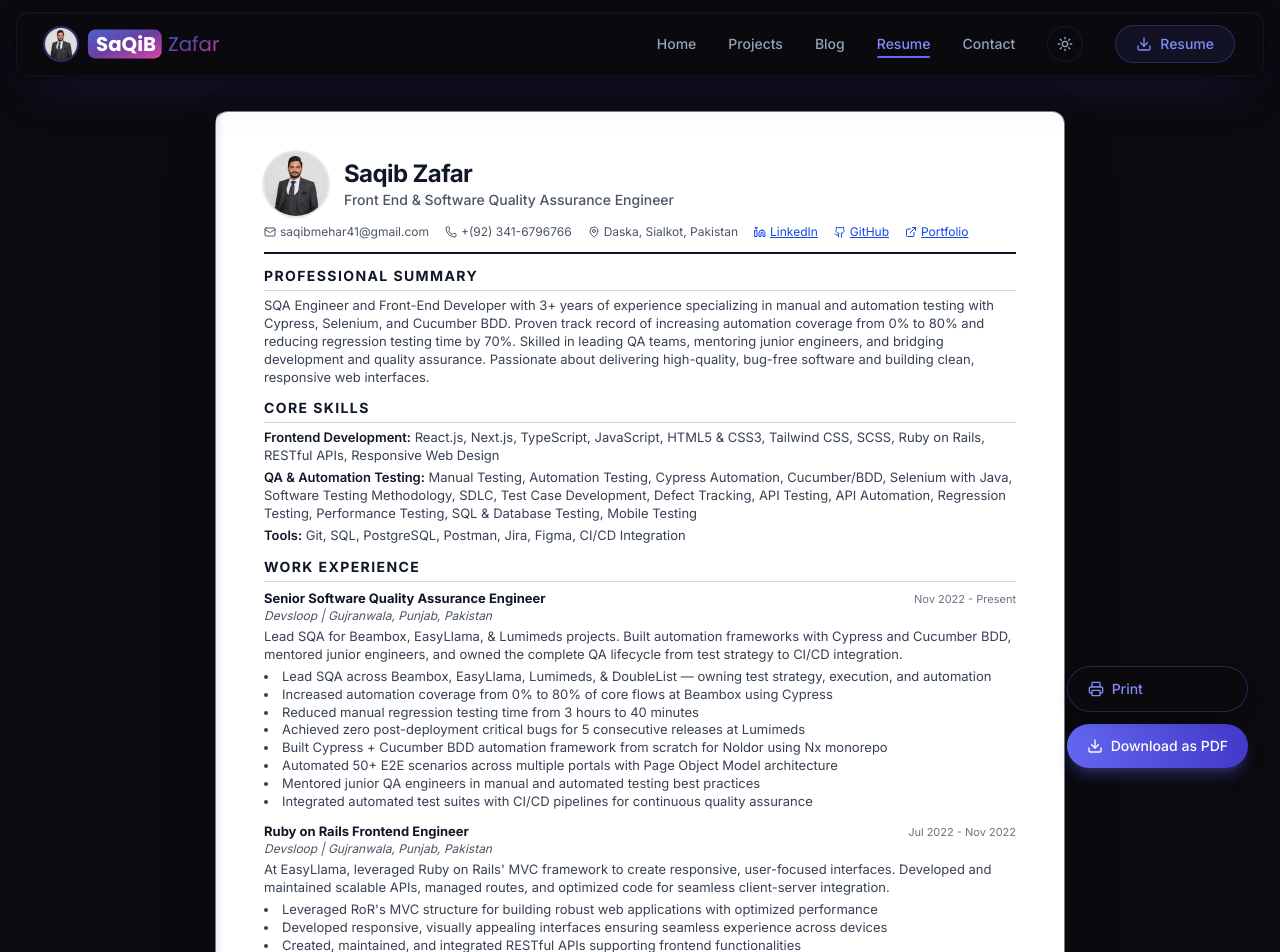
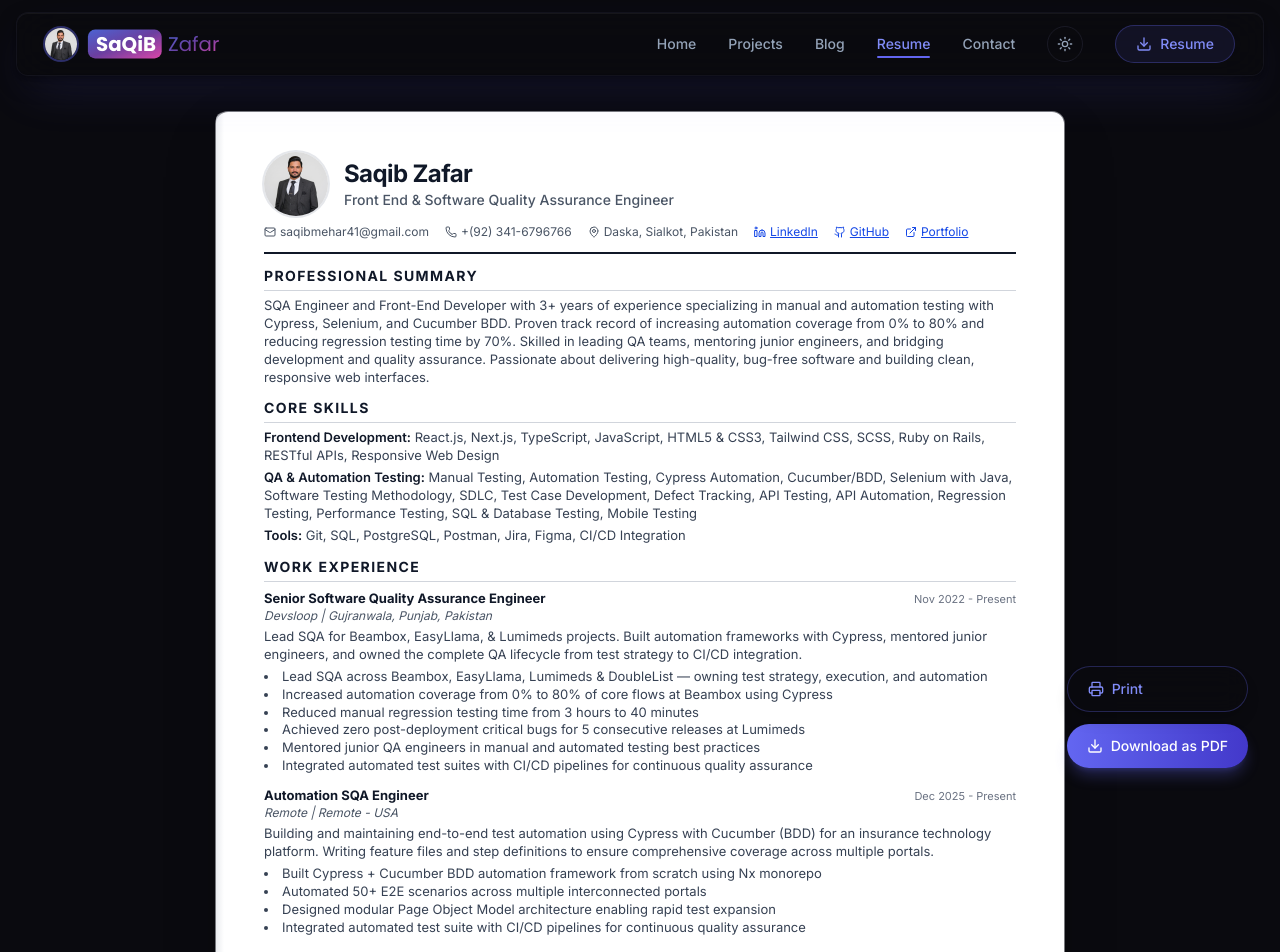
Before and after one commit to saqi21/saqib-portfolio, a Next.js app: page /resume in a window 1280 px wide. Shown: the top 952 px of the page. Built offline with nearby package versions, Linux system fonts and the light colour scheme.

Commit message:
Reorder projects, add confidential contract role, and update experience layout

```diff
--- a/components/sections/ExperienceSection.tsx
+++ b/components/sections/ExperienceSection.tsx
@@ -185,9 +185,16 @@ function TimelineCard({ experience }: TimelineCardProps) {
       whileHover={{ y: -3, boxShadow: "0 8px 30px rgba(102, 126, 234, 0.08)" }}
       transition={{ type: "spring", stiffness: 300, damping: 20 }}
     >
-      <span className="inline-block rounded-full bg-primary-500/10 px-3 py-1 text-sm font-medium text-primary-400">
-        {experience.period}
-      </span>
+      <div className="flex flex-wrap items-center gap-2">
+        <span className="inline-block rounded-full bg-primary-500/10 px-3 py-1 text-sm font-medium text-primary-400">
+          {experience.period}
+        </span>
+        {experience.type && (
+          <span className="inline-block rounded-full border border-accent-400/30 bg-accent-400/10 px-2.5 py-0.5 text-[10px] font-semibold uppercase tracking-wider text-accent-400">
+            {experience.type}
+          </span>
+        )}
+      </div>
 
       <h3 className="mt-3 font-heading text-xl font-semibold text-text-primary">
         {experience.title}
--- a/data/experience.ts
+++ b/data/experience.ts
@@ -7,16 +7,29 @@ export const experiences: Experience[] = [
     period: "Nov 2022 - Present",
     location: "Gujranwala, Punjab, Pakistan",
     description:
-      "Lead SQA for Beambox, EasyLlama, & Lumimeds projects. Built automation frameworks with Cypress and Cucumber BDD, mentored junior engineers, and owned the complete QA lifecycle from test strategy to CI/CD integration.",
+      "Lead SQA for Beambox, EasyLlama, & Lumimeds projects. Built automation frameworks with Cypress, mentored junior engineers, and owned the complete QA lifecycle from test strategy to CI/CD integration.",
     highlights: [
-      "Lead SQA across Beambox, EasyLlama, Lumimeds, & DoubleList — owning test strategy, execution, and automation",
+      "Lead SQA across Beambox, EasyLlama, Lumimeds & DoubleList — owning test strategy, execution, and automation",
       "Increased automation coverage from 0% to 80% of core flows at Beambox using Cypress",
       "Reduced manual regression testing time from 3 hours to 40 minutes",
       "Achieved zero post-deployment critical bugs for 5 consecutive releases at Lumimeds",
-      "Built Cypress + Cucumber BDD automation framework from scratch for Noldor using Nx monorepo",
-      "Automated 50+ E2E scenarios across multiple portals with Page Object Model architecture",
       "Mentored junior QA engineers in manual and automated testing best practices",
       "Integrated automated test suites with CI/CD pipelines for continuous quality assurance",
+    ],
+  },
+  {
+    title: "Automation SQA Engineer",
+    company: "Remote",
+    type: "Contract",
+    period: "Dec 2025 - Present",
+    location: "Remote - USA",
+    description:
+      "Building and maintaining end-to-end test automation using Cypress with Cucumber (BDD) for an insurance technology platform. Writing feature files and step definitions to ensure comprehensive coverage across multiple portals.",
+    highlights: [
+      "Built Cypress + Cucumber BDD automation framework from scratch using Nx monorepo",
+      "Automated 50+ E2E scenarios across multiple interconnected portals",
+      "Designed modular Page Object Model architecture enabling rapid test expansion",
+      "Integrated automated test suite with CI/CD pipelines for continuous quality assurance",
     ],
   },
   {
--- a/types/index.ts
+++ b/types/index.ts
@@ -20,6 +20,7 @@ export interface Experience {
   location: string;
   description: string;
   highlights?: string[];
+  type?: string;
 }
 
 export interface Certificate {
```
